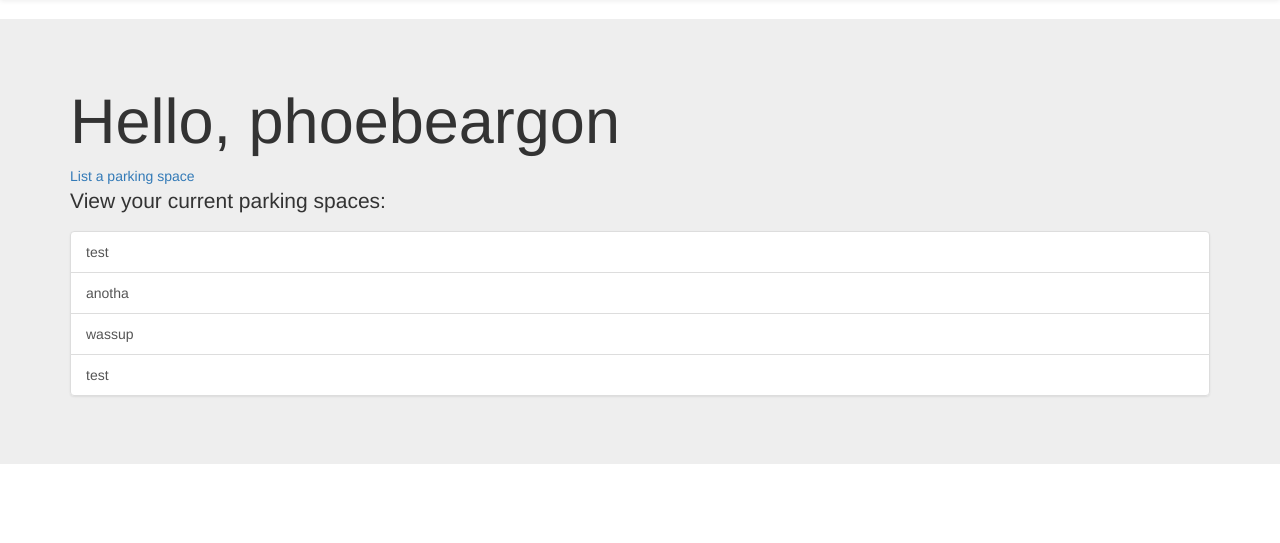
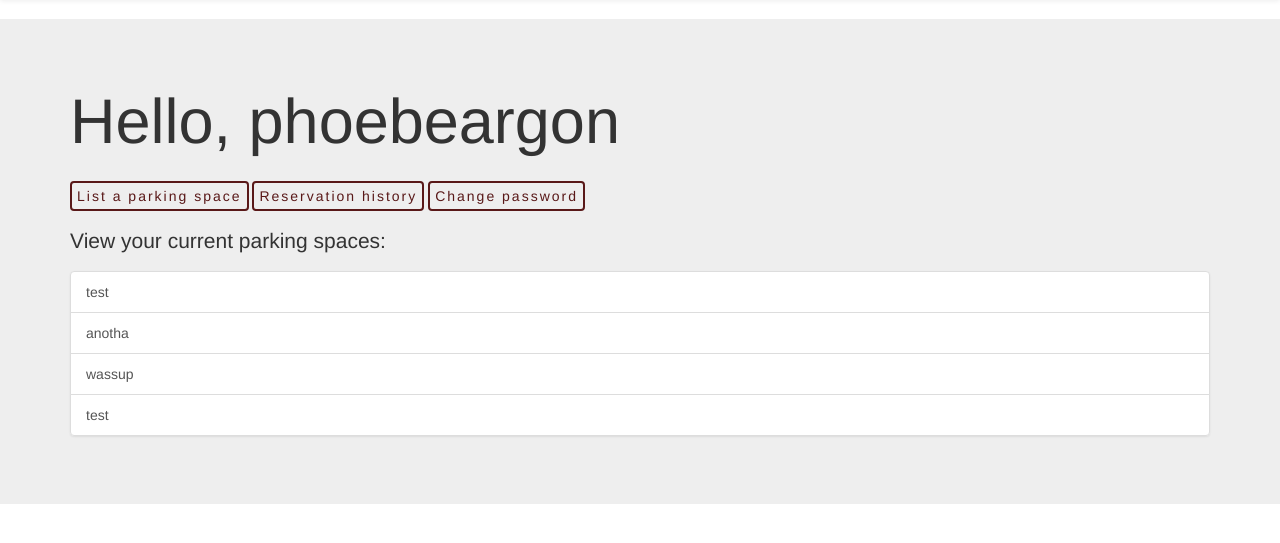
Before and after one commit to phoebeargon/ParkR, a Django app: page /account/profile in a window 1280 px wide. Shown: the part 51-594 px from the top of the page. Run offline with Django 3.2, Linux system fonts and the light colour scheme; a user stored in the database is signed in; data comes from the database, SQL or seed files in the repository; both versions use the stored data as it was after the commit; some libraries are stand-ins or nearby versions.

Commit message:
Edited change password functionality

```diff
--- a/account/urls.py
+++ b/account/urls.py
@@ -1,5 +1,6 @@
 from django.conf.urls import url
-from django.contrib.auth.views import LoginView, LogoutView
+from django.contrib.auth.views import LoginView, LogoutView, PasswordChangeView
+from django.contrib.auth import views as auth_views
 from .views import SignUpView, profile
 
 
@@ -10,6 +11,11 @@
     url(r'logout$',
         LogoutView.as_view(),
         name="user_logout"),
-    url(r'signup$', SignUpView.as_view(), name='user_signup'),
+    url(r'signup$',
+        SignUpView.as_view(),
+        name='user_signup'),
     url(r'profile$', profile, name="user_profile"),
+    url(r'change-password/',
+        PasswordChangeView.as_view(template_name="account/change_password.html"),
+        name="user_password"),
 ]
--- a/templates/account/profile.html
+++ b/templates/account/profile.html
@@ -7,8 +7,10 @@
 {% block content %}
     <div class="jumbotron">
         <div class="container">
-            <h1>Hello, {{ request.user.username }}</h1>
-            <a href="{% url 'new_space' %}">List a parking space</a>
+            <h1>Hello, {{ request.user.username }}</h1><br>
+            <a href="{% url 'new_space' %}" class="tbLink">List a parking space</a>
+            <a href="#" class="tbLink">Reservation history</a>
+            <a href="{% url 'user_password' %}" class="tbLink">Change password</a><br><br>
             <p>View your current parking spaces:</p>
             {% if owned_spaces %}
                 <div class="list-group">
```
Also changed, not shown: templates/account/change_password.html (added, +22 -0 lines), db.sqlite3.
